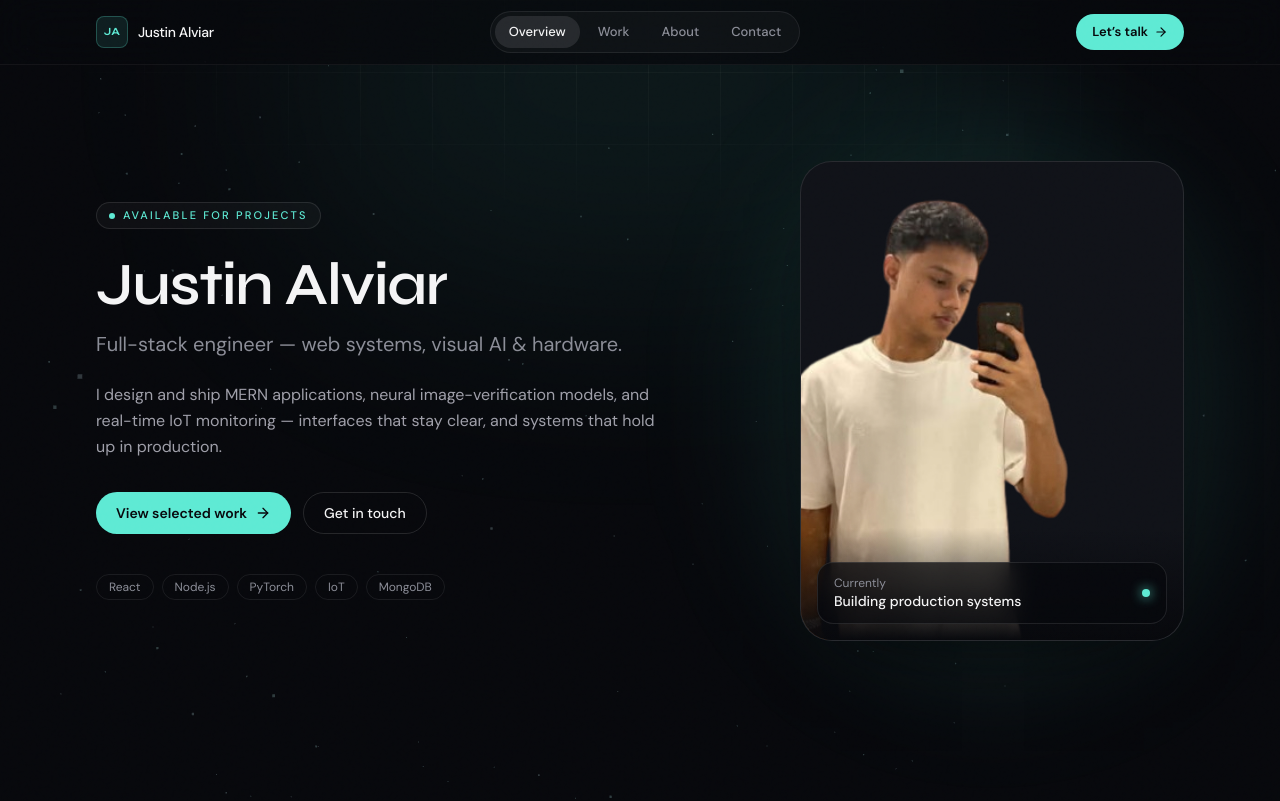
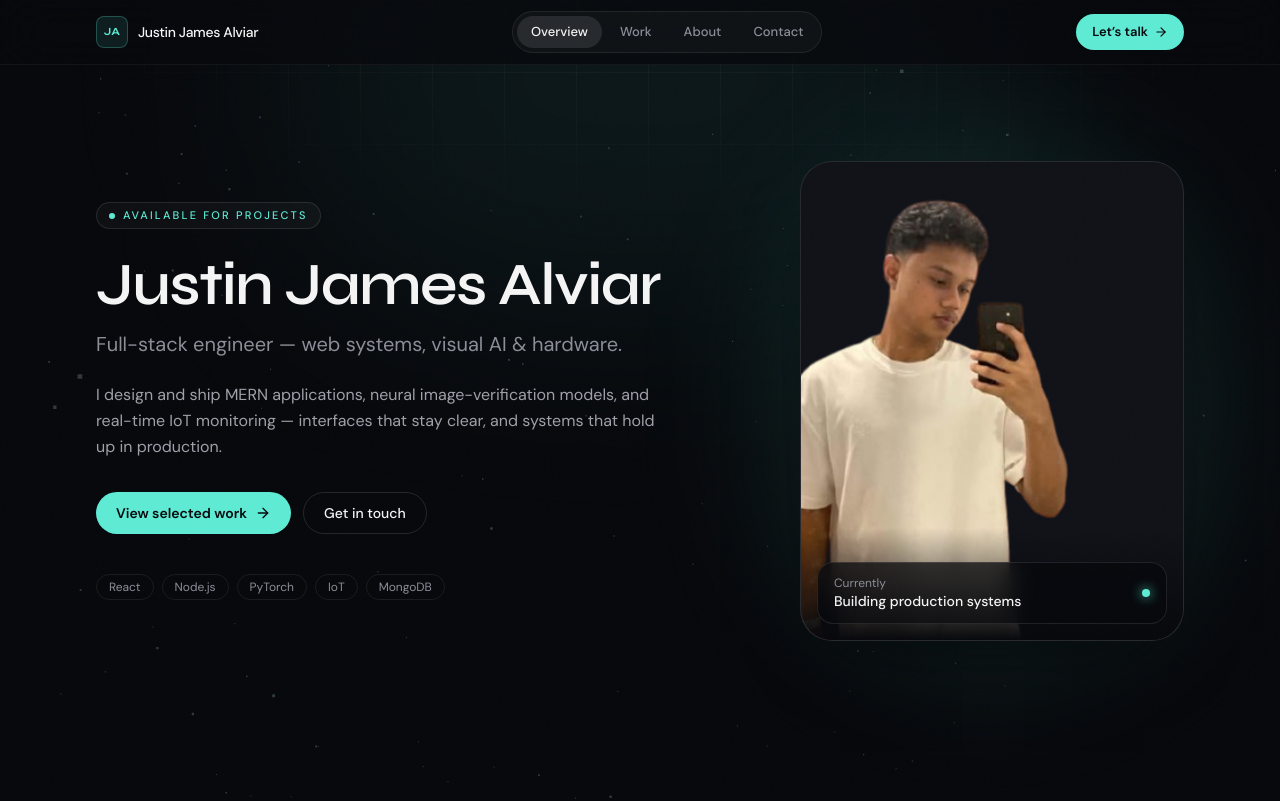
Before and after one commit to justin20-05/portfolio, a React (Vite) app in the folder frontend/: page / in a window 1280 px wide. Shown: the top 801 px of the page. Built offline with nearby package versions, Linux system fonts and the light colour scheme.

Commit message:
changed name

```diff
--- a/frontend/index.html
+++ b/frontend/index.html
@@ -7,7 +7,7 @@
     <meta name="theme-color" content="#07080c" />
     <meta
       name="description"
-      content="Justin Alviar — full-stack engineer building web systems, visual AI, and IoT products."
+      content="Justin James Alviar — full-stack engineer building web systems, visual AI, and IoT products."
     />
     <link rel="preconnect" href="https://fonts.googleapis.com" />
     <link rel="preconnect" href="https://fonts.gstatic.com" crossorigin />
@@ -15,7 +15,7 @@
       href="https://fonts.googleapis.com/css2?family=DM+Sans:ital,opsz,wght@0,9..40,400;0,9..40,500;0,9..40,600;0,9..40,700;1,9..40,400&family=Syne:wght@500;600;700;800&display=swap"
       rel="stylesheet"
     />
-    <title>Justin Alviar — Engineer</title>
+    <title>Justin James Alviar — Engineer</title>
   </head>
   <body>
     <div id="root"></div>
--- a/frontend/src/data/portfolio.js
+++ b/frontend/src/data/portfolio.js
@@ -1,7 +1,7 @@
 import { Cpu, Globe, Activity, Layers } from 'lucide-react';
 
 export const person = {
-  name: 'Justin Alviar',
+  name: 'Justin James Alviar',
   firstName: 'Justin',
   role: 'Full-stack engineer',
   email: 'justinjamesalviar@gmail.com',
```
